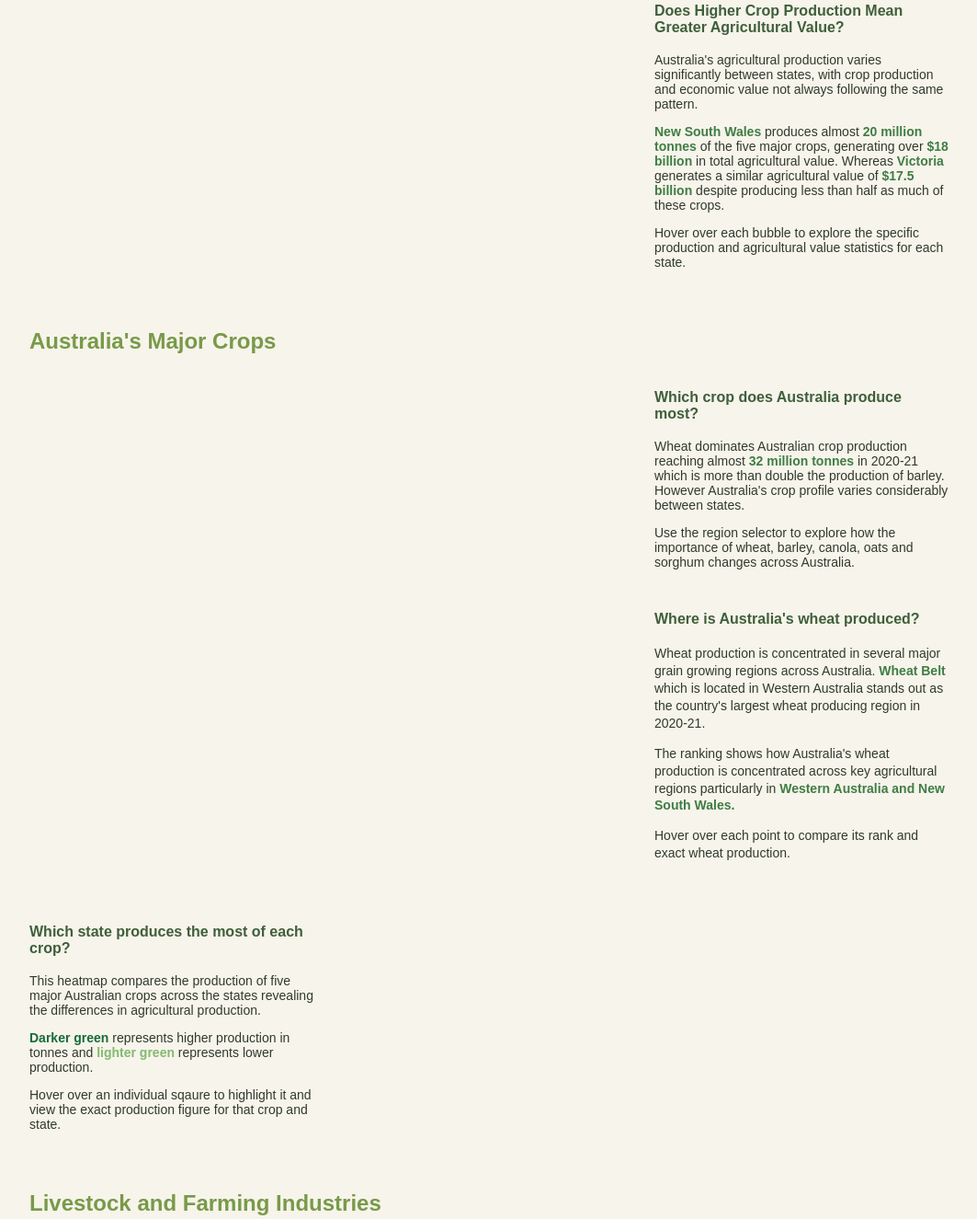
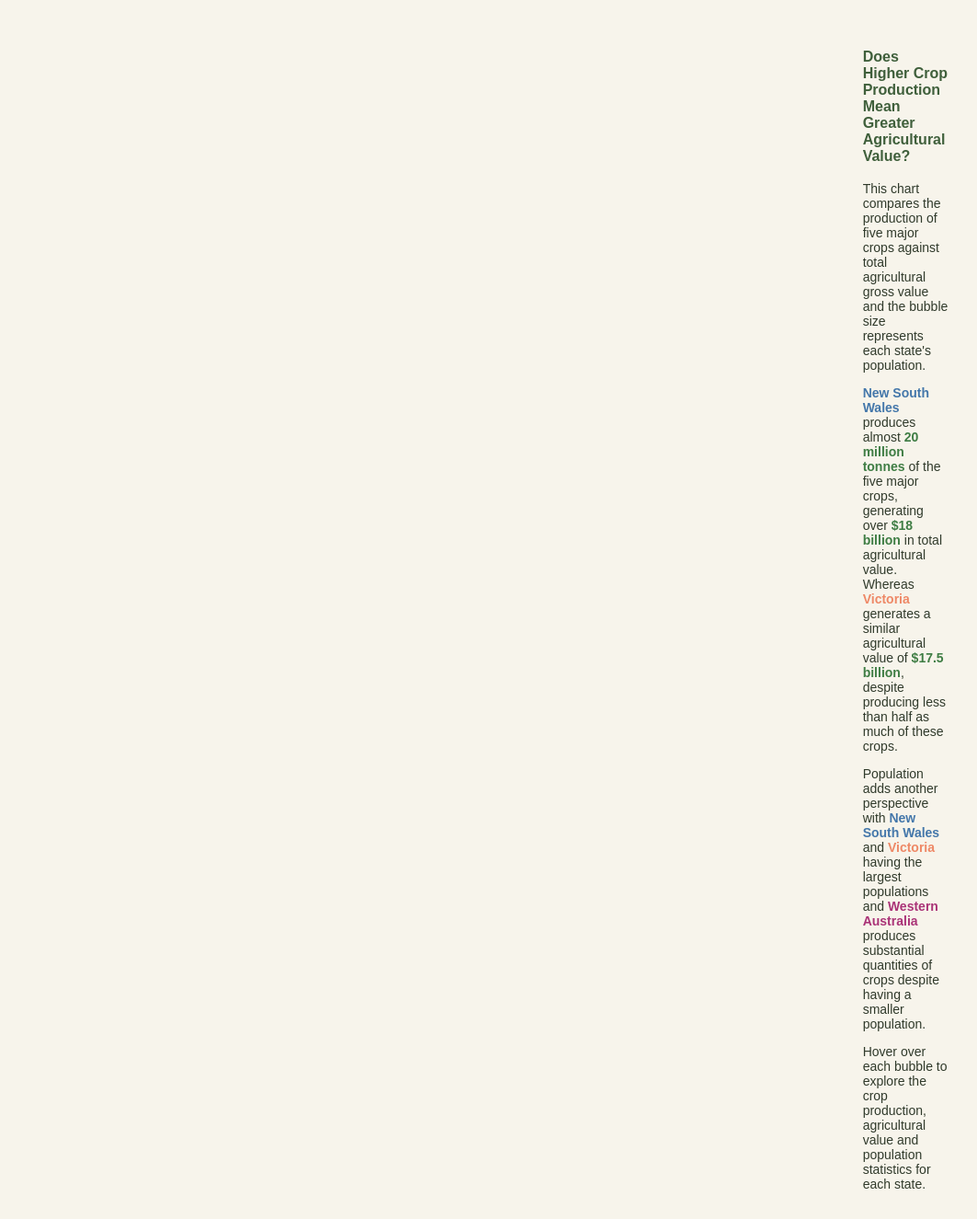
Before and after one commit to majonk1/FIT3179-DV2-Matthew-Jenkin, a plain HTML site: page index.html in a window 1280 px wide. Shown: the part 487-1812 px from the top of the page at 92% size, without its empty margins (108-1171 px from the left). Drawn offline with Linux system fonts and the light colour scheme; a script that the page names is missing.

Commit message:
Fixed the styling of the paragraphs
Fixed the styling of the paragraphs

```diff
--- a/index.html
+++ b/index.html
@@ -45,29 +45,44 @@
             <div class="visualisation-chart">
                 <div id="crop-value-bubble-chart"></div>
             </div>
+
+            <div class="visualisation-row reverse crop-value-row">
+                <div class="visualisation-chart">
+                    <div id="crop-value-bubble-chart"></div>
+                </div>
                 <div class="visualisation-text crop-value-text">
                     <h3>Does Higher Crop Production Mean Greater Agricultural Value?</h3>
                     <p>
-                    Australia's agricultural production varies significantly
-                    between states, with crop production and economic value
-                    not always following the same pattern.
+                        This chart compares the production of five major crops
+                        against total agricultural gross value and the
+                        bubble size represents each state's population.
                     </p>
                     <p>
-                    <span class="highlight-green">New South Wales</span>
+                        <span class="highlight-nsw">New South Wales</span>
                         produces almost
                         <span class="highlight-green">20 million tonnes</span>
-                    of the five major crops,
-                    generating over
+                        of the five major crops, generating over
                         <span class="highlight-green">$18 billion</span>
-                    in total agricultural value.
-                    Whereas <span class="highlight-green">Victoria</span>
+                        in total agricultural value. Whereas
+                        <span class="highlight-victoria">Victoria</span>
                         generates a similar agricultural value of
-                    <span class="highlight-green">$17.5 billion</span>
+                        <span class="highlight-green">$17.5 billion</span>,
                         despite producing less than half as much of these crops.
                     </p>
                     <p>
-                    Hover over each bubble to explore the specific production
-                    and agricultural value statistics for each state.
+                        Population adds another perspective with
+                        <span class="highlight-nsw">New South Wales</span>
+                        and
+                        <span class="highlight-victoria">Victoria</span>
+                        having the largest populations and
+                        <span class="highlight-wa">Western Australia</span>
+                        produces substantial quantities of crops despite
+                        having a smaller population.
+                    </p>
+                    <p>
+                        Hover over each bubble to explore the crop production,
+                        agricultural value and population statistics
+                        for each state.
                     </p>
                 </div>
             </div>
--- a/style.css
+++ b/style.css
@@ -258,3 +258,15 @@
 .crop-value-text h3 {
     margin-top: 0;
 }
+.highlight-nsw {
+    color: #4477AA;
+    font-weight: bold;
+}
+.highlight-victoria {
+    color: #EE8866;
+    font-weight: bold;
+}
+.highlight-wa {
+    color: #AA3377;
+    font-weight: bold;
+}
```
Lines whose indentation alone changed are shown as unchanged.
